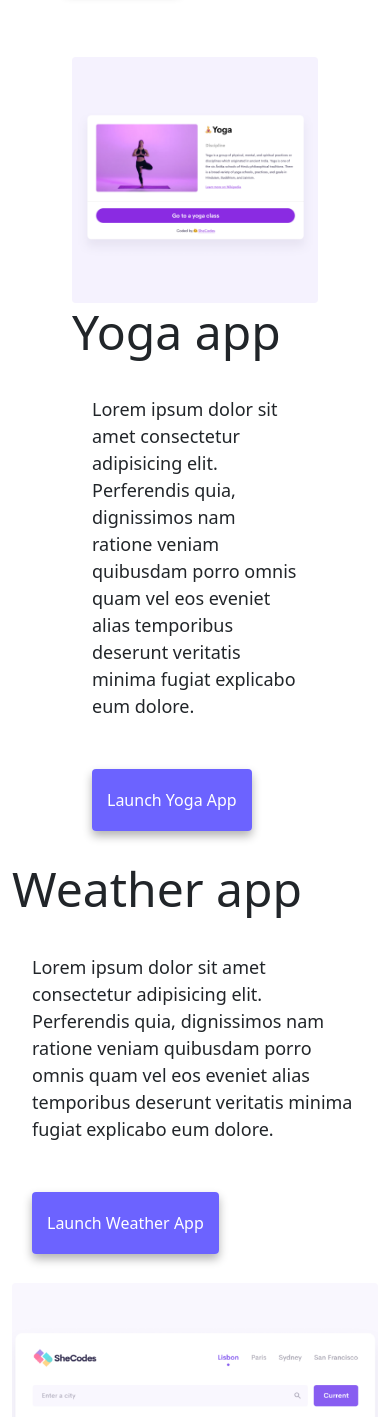
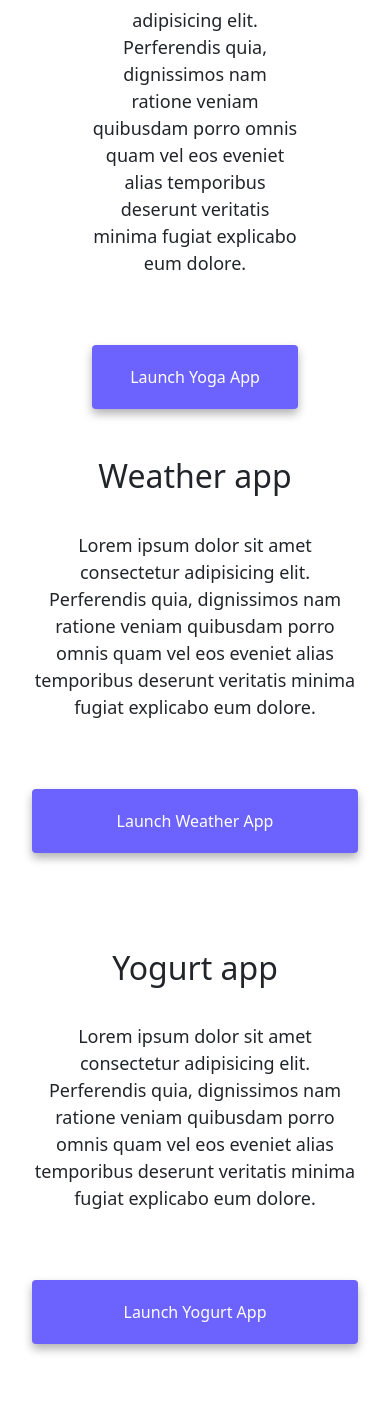
Before and after one commit to tesigmond/Responsive-Week-3-homework, a plain HTML site: page index.html in a window 390 px wide. Shown: the part 583-2000 px from the top of the page. Drawn offline with nearby package versions, Linux system fonts and the light colour scheme.

Commit message:
Made website more responsive

```diff
--- a/css/style.css
+++ b/css/style.css
@@ -96,3 +96,29 @@ p {
   text-decoration: none;
   text-transform: capitalize;
 }
+
+.primary-link:hover{
+    color: white;
+}
+
+
+@media (max-width: 576px){
+    h1{
+        font-size: 48px;
+        line-height: 1.5;
+    }
+    h2{
+        font-size: 32px;
+        text-align: center;
+    }
+
+    p{
+        text-align: center;
+    }
+
+    .project-link{
+        display: block;
+        text-align: center;
+        margin: 0 20px;
+    }
+}
--- a/index.html
+++ b/index.html
@@ -65,10 +65,10 @@
 
     <div class="container">
       <div class="row m-5">
-        <div class="col-md-6">
-          <img src="images/yoga.png" class="img-fluid rounded" alt="yoga project"/>
+        <div class="col-sm-6">
+          <img src="images/yoga.png" class="img-fluid rounded d-none d-sm-block" alt="yoga project"/>
         </div>
-        <div class="col-md-6">
+        <div class="col-sm-6">
           <h2 class="mb-3">Yoga app</h2>
           <p>
             Lorem ipsum dolor sit amet consectetur adipisicing elit. Perferendis
@@ -77,12 +77,12 @@
             explicabo eum dolore.
           </p>
           <div class="mt-5">
-            <a href="#" class="primary-link" title="yoga project">Launch Yoga App</a>
+            <a href="#" class="primary-link project-link" title="yoga project">Launch Yoga App</a>
           </div>
         </div>
       </div>
       <div class="row mt-5">
-        <div class="col-md-6">
+        <div class="col-sm-6">
           <h2 class="mb-3">Weather app</h2>
           <p>
             Lorem ipsum dolor sit amet consectetur adipisicing elit. Perferendis
@@ -91,18 +91,18 @@
             explicabo eum dolore.
           </p>
           <div class="mb-5 mt-5">
-            <a href="#" class="primary-link" title="weather project">Launch Weather App</a>
+            <a href="#" class="primary-link project-link" title="weather project">Launch Weather App</a>
           </div>
         </div>
-        <div class="col-md-6">
-          <img src="images/weather.png" class="img-fluid rounded" alt="weather project"/>
+        <div class="col-sm-6">
+          <img src="images/weather.png" class="img-fluid rounded d-none d-sm-block" alt="weather project"/>
         </div>
       </div>
       <div class="row mt-5">
-        <div class="col-md-6">
-          <img src="images/yogurt.png" class="img-fluid rounded" alt="yogurt project"/>
+        <div class="col-sm-6">
+          <img src="images/yogurt.png" class="img-fluid rounded d-none d-sm-block" alt="yogurt project"/>
         </div>
-        <div class="col-md-6">
+        <div class="col-sm-6">
           <h2 class="mb-3">Yogurt app</h2>
           <p>
             Lorem ipsum dolor sit amet consectetur adipisicing elit. Perferendis
@@ -111,7 +111,7 @@
             explicabo eum dolore.
           </p>
           <div class="mt-5">
-            <a href="#" class="primary-link" title="yogurt project">Launch Yogurt App</a>
+            <a href="#" class="primary-link project-link" title="yogurt project">Launch Yogurt App</a>
           </div>
         </div>
       </div>
```
Also changed, not shown: about.html (+3 -3 lines).
